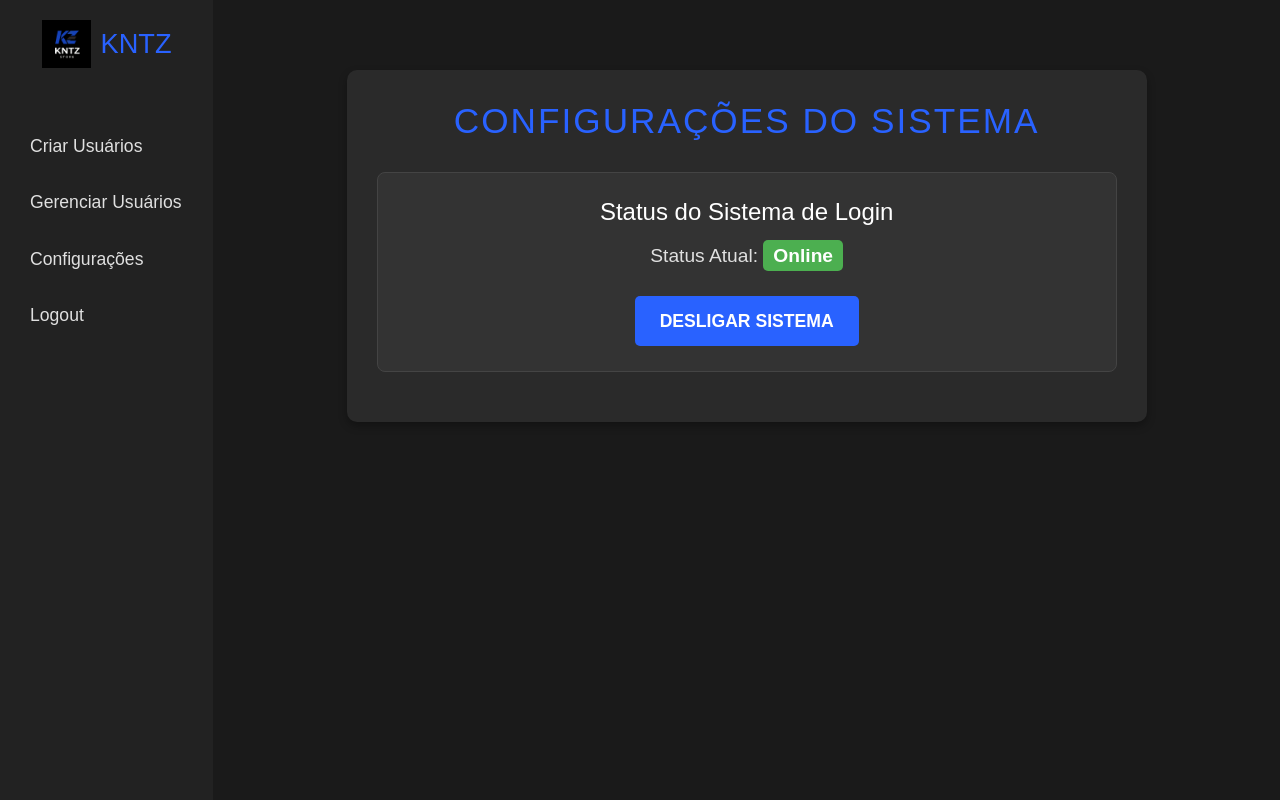
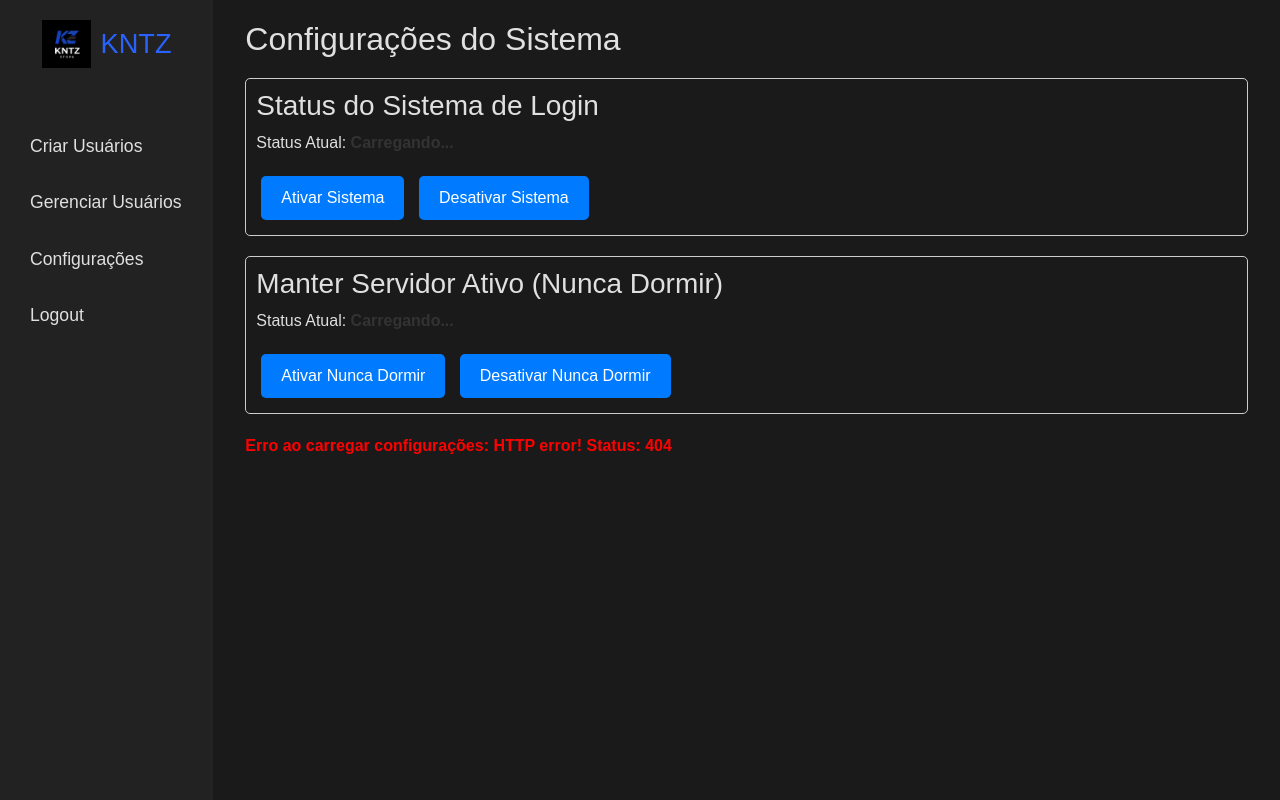
Before and after one commit to Kantofpss/Login-API-Render, a Flask app: page /configuracoes in a window 1280 px wide. Run offline with Flask 3, Linux system fonts and the light colour scheme; a user stored in the database is signed in; data comes from the database, SQL or seed files in the repository.

Commit message:
Add files via upload

```diff
--- a/templates/admin_login.html
+++ b/templates/admin_login.html
@@ -4,6 +4,7 @@
     <meta charset="UTF-8">
     <meta name="viewport" content="width=device-width, initial-scale=1.0">
     <title>Admin Login</title>
+    <link rel="icon" href="static/Logo.png" type="image/png">
     <style>
         html {
             height: 100%;
--- a/templates/base.html
+++ b/templates/base.html
@@ -4,8 +4,9 @@
     <meta charset="UTF-8">
     <meta name="viewport" content="width=device-width, initial-scale=1.0">
     <title>Painel KNTZ - {% block title %}{% endblock %}</title>
+    <link rel="icon" href="static/Logo.png" type="image/png">
     <link href="https://cdn.jsdelivr.net/npm/bootstrap@5.3.0/dist/css/bootstrap.min.css" rel="stylesheet" integrity="sha384-9ndCyUaIbzAi2FUVXJi0CjmCapSmO7SnpJef0486qhLnuZ2cdeRhO02iuK6FUUVM" crossorigin="anonymous">
-    {% block styles %}
+ {% block styles %}
     <style>
         body {
             font-family: 'Merriweather', sans-serif;
--- a/templates/configuracoes.html
+++ b/templates/configuracoes.html
@@ -5,80 +5,40 @@
 {% block styles %}
 {{ super() }}
 <style>
-.container {
-    max-width: 800px;
-    margin: 50px auto;
-    padding: 30px;
-    background-color: #2a2a2a;
-    border-radius: 10px;
-    box-shadow: 0 4px 8px rgba(0, 0, 0, 0.3);
-}
-
-h2 {
-    color: #2962FF; /* Azul da logo */
-    text-align: center;
-    margin-bottom: 30px;
-    font-size: 2.2em;
-    text-transform: uppercase;
-    letter-spacing: 2px;
-}
-
-.status-section {
-    background-color: #333;
-    padding: 25px;
-    border-radius: 8px;
-    border: 1px solid #444;
-    margin-bottom: 20px;
-    text-align: center;
-}
-
-.status-section h4 {
-    color: #ffffff; /* Azul da logo */
-    margin-bottom: 15px;
-    font-size: 1.5em;
-}
-
-.status-section p {
-    font-size: 1.2em;
-    margin: 0 0 25px;
-}
-
-#system-status {
-    font-weight: bold;
-    padding: 5px 10px;
+    .status-container {
+        margin: 20px 0;
+        padding: 10px;
+        border: 1px solid #ccc;
         border-radius: 5px;
     }
-
-#system-status.online {
-    color: #fff;
-    background-color: #4caf50; /* Verde para online */
+    .status-text {
+        font-weight: bold;
+        color: #333;
     }
-
-#system-status.offline {
-    color: #fff;
-    background-color: #f44336; /* Vermelho para offline */
+    .error {
+        color: red;
+        font-weight: bold;
     }
-
-#toggle-status-btn {
-    background-color: #2962FF; /* Azul da logo */
-    color: #fff; /* Cor do texto branca para contraste */
+    .success {
+        color: green;
+        font-weight: bold;
+    }
+    button {
+        padding: 10px 20px;
+        margin: 5px;
         border: none;
-    padding: 12px 25px;
-    font-size: 1.1em;
-    font-weight: bold;
         border-radius: 5px;
         cursor: pointer;
-    transition: background-color 0.3s ease, transform 0.2s ease;
-    text-transform: uppercase;
+        background-color: #007bff;
+        color: white;
+        font-size: 16px;
     }
-
-#toggle-status-btn:hover {
-    background-color: #0039cb; /* Tom de azul mais escuro para hover */
-    transform: translateY(-2px);
+    button:hover {
+        background-color: #0056b3;
     }
-
-#toggle-status-btn:active {
-    transform: translateY(0);
+    button:disabled {
+        background-color: #6c757d;
+        cursor: not-allowed;
     }
 </style>
 {% endblock %}
@@ -86,64 +46,106 @@
 {% block content %}
 <div class="container">
     <h2>Configurações do Sistema</h2>
-    <div class="status-section">
-        <h4>Status do Sistema de Login</h4>
-        <p>Status Atual: <span id="system-status">Carregando...</span></p>
-        <button id="toggle-status-btn" class="btn">Mudar Status</button>
+
+    <div class="status-container">
+        <h3>Status do Sistema de Login</h3>
+        <p>Status Atual: <span id="system-status" class="status-text">Carregando...</span></p>
+        <button onclick="changeStatus('online')">Ativar Sistema</button>
+        <button onclick="changeStatus('offline')">Desativar Sistema</button>
     </div>
+
+    <div class="status-container">
+        <h3>Manter Servidor Ativo (Nunca Dormir)</h3>
+        <p>Status Atual: <span id="never-sleep" class="status-text">Carregando...</span></p>
+        <button onclick="changeNeverSleep('true')">Ativar Nunca Dormir</button>
+        <button onclick="changeNeverSleep('false')">Desativar Nunca Dormir</button>
+    </div>
+
+    <p id="message"></p>
 </div>
 {% endblock %}
 
 {% block scripts %}
 {{ super() }}
 <script>
-// O JavaScript permanece o mesmo
-document.addEventListener('DOMContentLoaded', function () {
-    const statusElement = document.getElementById('system-status');
-    const toggleButton = document.getElementById('toggle-status-btn');
-
-    function fetchSystemStatus() {
-        fetch('/api/system-status', {
-            method: 'GET',
-            headers: {'Content-Type': 'application/json'}
+    function fetchSettings() {
+        console.log('Buscando configurações...');
+        fetch('/api/system-settings')
+            .then(response => {
+                if (!response.ok) {
+                    throw new Error(`HTTP error! Status: ${response.status}`);
+                }
+                return response.json();
             })
-        .then(response => response.json())
             .then(data => {
-            const isOnline = data.status === 'online';
-            statusElement.textContent = isOnline ? 'Online' : 'Offline';
-            statusElement.classList.remove('online', 'offline');
-            statusElement.classList.add(isOnline ? 'online' : 'offline');
-            toggleButton.textContent = isOnline ? 'Desligar Sistema' : 'Ligar Sistema';
+                console.log('Configurações recebidas:', data);
+                document.getElementById('system-status').textContent = data.system_status ? data.system_status.toUpperCase() : 'DESCONHECIDO';
+                document.getElementById('never-sleep').textContent = data.never_sleep === 'true' ? 'ATIVADO' : 'DESATIVADO';
+                document.getElementById('message').className = 'success';
+                document.getElementById('message').textContent = 'Configurações carregadas com sucesso.';
             })
             .catch(error => {
-            console.error('Erro ao buscar status:', error);
-            statusElement.textContent = 'Erro';
-            statusElement.classList.remove('online');
-            statusElement.classList.add('offline');
+                console.error('Erro ao carregar configurações:', error);
+                document.getElementById('message').className = 'error';
+                document.getElementById('message').textContent = 'Erro ao carregar configurações: ' + error.message;
             });
     }
 
-    fetchSystemStatus();
-
-    toggleButton.addEventListener('click', function () {
-        const isCurrentlyOnline = statusElement.classList.contains('online');
-        const newStatus = isCurrentlyOnline ? 'offline' : 'online';
-
-        fetch('/api/system-status', {
+    function changeStatus(status) {
+        console.log('Alterando status do sistema para:', status);
+        fetch('/api/system-settings', {
             method: 'POST',
-            headers: {'Content-Type': 'application/json'},
-            body: JSON.stringify({ status: newStatus })
+            headers: { 'Content-Type': 'application/json' },
+            body: JSON.stringify({ system_status: status })
         })
-        .then(response => response.json())
+        .then(response => {
+            if (!response.ok) {
+                throw new Error(`HTTP error! Status: ${response.status}`);
+            }
+            return response.json();
+        })
         .then(data => {
-            alert(data.message);
-            fetchSystemStatus();
+            console.log('Resposta da alteração de status:', data);
+            document.getElementById('message').className = 'success';
+            document.getElementById('message').textContent = data.message;
+            fetchSettings();
         })
         .catch(error => {
-            console.error('Erro ao mudar status:', error);
-            alert('Erro ao mudar o status do sistema.');
+            console.error('Erro ao atualizar status:', error);
+            document.getElementById('message').className = 'error';
+            document.getElementById('message').textContent = 'Erro ao atualizar status: ' + error.message;
         });
+    }
+
+    function changeNeverSleep(neverSleep) {
+        console.log('Alterando never_sleep para:', neverSleep);
+        fetch('/api/system-settings', {
+            method: 'POST',
+            headers: { 'Content-Type': 'application/json' },
+            body: JSON.stringify({ never_sleep: neverSleep })
+        })
+        .then(response => {
+            if (!response.ok) {
+                throw new Error(`HTTP error! Status: ${response.status}`);
+            }
+            return response.json();
+        })
+        .then(data => {
+            console.log('Resposta da alteração de never_sleep:', data);
+            document.getElementById('message').className = 'success';
+            document.getElementById('message').textContent = data.message;
+            fetchSettings();
+        })
+        .catch(error => {
+            console.error('Erro ao atualizar never_sleep:', error);
+            document.getElementById('message').className = 'error';
+            document.getElementById('message').textContent = 'Erro ao atualizar never_sleep: ' + error.message;
         });
-});
+    }
+
+    window.onload = () => {
+        console.log('Página carregada, iniciando fetchSettings...');
+        fetchSettings();
+    };
 </script>
 {% endblock %}
```
Lines whose indentation alone changed are shown as unchanged.
